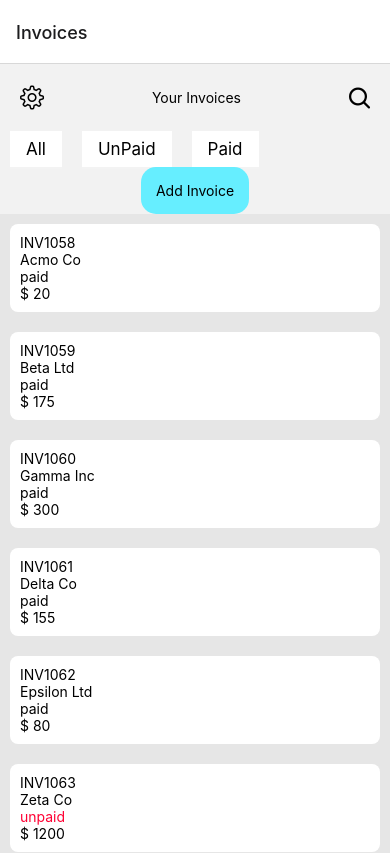
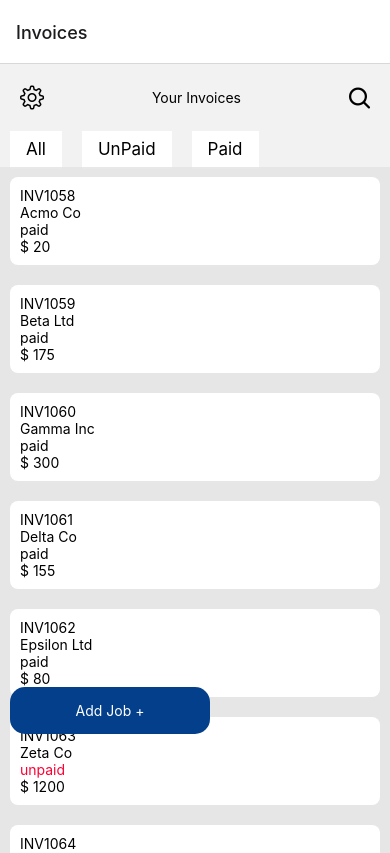
Before and after one commit to McDonaldMusimwa/invogo, a React Native app: screen / in a window 390 px wide. Shown: the top 853 px of the page. Built offline with nearby package versions, Linux system fonts and the light colour scheme.

Commit message:
changed add invoice button position

```diff
--- a/components/ui/BlueButton.tsx
+++ b/components/ui/BlueButton.tsx
@@ -1,4 +1,5 @@
 import { View, Text, StyleSheet, Pressable } from 'react-native';
+import colors from '../../const/Colors';
 interface IButton {
     children: any,
     onPressAction: any
@@ -8,16 +9,22 @@ function BlueButton({ children, onPressAction }: IButton) {
     return (<View style={styles.buttonContainer}>
 
         <Pressable onPress={onPressAction}>
-            <Text>{children}</Text></Pressable></View>)
+            <Text style={styles.innerText}>{children}</Text></Pressable></View>)
 
 }
 
 const styles = StyleSheet.create({
     buttonContainer: {
-        backgroundColor: '#6ef',
+        backgroundColor: colors.primaryBlue,
+        width:200,
         padding: 15,
         borderRadius: 15
+    },
+    innerText:{
+        textAlign:'center',
+        color:colors.white,
     }
+
 })
 
 export default BlueButton
--- a/const/Colors.ts
+++ b/const/Colors.ts
@@ -1,5 +1,5 @@
 const colors = {
-  primaryBlue: "#0040ff",
+  primaryBlue: "#033f8a",
   gray: "#e6e6e6",
   white: "#ffffff",
   black: "#000000",
@@ -8,3 +8,22 @@ const colors = {
 };
 
 export default colors
+/*
+:root {
+  font-family: Inter, system-ui, Avenir, Helvetica, Arial, sans-serif;
+  line-height: 1.5;
+  font-weight: 400;
+
+  --bluedark: #03045E;
+  --bluelight1:#0077B6;
+  --bluelight2:#00B4D8;
+  --bluelight3:#90E0EF;
+  --bluelineargradient:linear-gradient(90deg, rgba(2, 0, 36, 1) 0%, rgba(9, 9, 121, 1) 35%, rgba(0, 212, 255, 1) 100%);
+  --blueradialgradient:radial-gradient(circle, rgba(2, 0, 36, 1) 0%, rgba(9, 9, 121, 1) 35%, rgba(0, 212, 255, 1) 100%);
+  --white: #ffffff;
+  --black: #242424;
+  --gray:#9ba0a3;
+
+
+}
+  */
--- a/screens/invoice/AllInvoices.tsx
+++ b/screens/invoice/AllInvoices.tsx
@@ -19,7 +19,7 @@ function AllInvoices({ invoices }: any) {
             subTotal={subTotal}
             status={invoice.status}
             customer={invoice.customer}
-          />
+           onPressAction={()=>{console.log("invoice clicked")}}/>
         );
       })}
     </View>
--- a/screens/invoice/Invoices.tsx
+++ b/screens/invoice/Invoices.tsx
@@ -78,7 +78,9 @@ const onPressNavigate=()=>{
         </ClearButton>
       </View>
 
-      <View style={styles.buttonContainer} ><BlueButton onPressAction={()=>navigation.navigate('AddInvoice')}>Add Invoice</BlueButton></View>
+      <View style={styles.buttonContainer} >
+        <BlueButton onPressAction={()=>navigation.navigate('AddInvoice')}>Add Job +</BlueButton>
+      </View>
       <View style={styles.invoicesSection}>
         <FlatList
           data={filteredInvoices}
@@ -95,11 +97,12 @@ const onPressNavigate=()=>{
 //styles
 const styles = StyleSheet.create({
   buttonContainer:{
+    position: 'absolute',
+    bottom: 100,
+    left: 0,
     zIndex: 100,
-
-
-    justifyContent: 'center',
     alignItems: 'center',
+    padding: 10, // Adjust padding as needed
   },
   invoicesTop: {
     flexDirection: "row",
```
